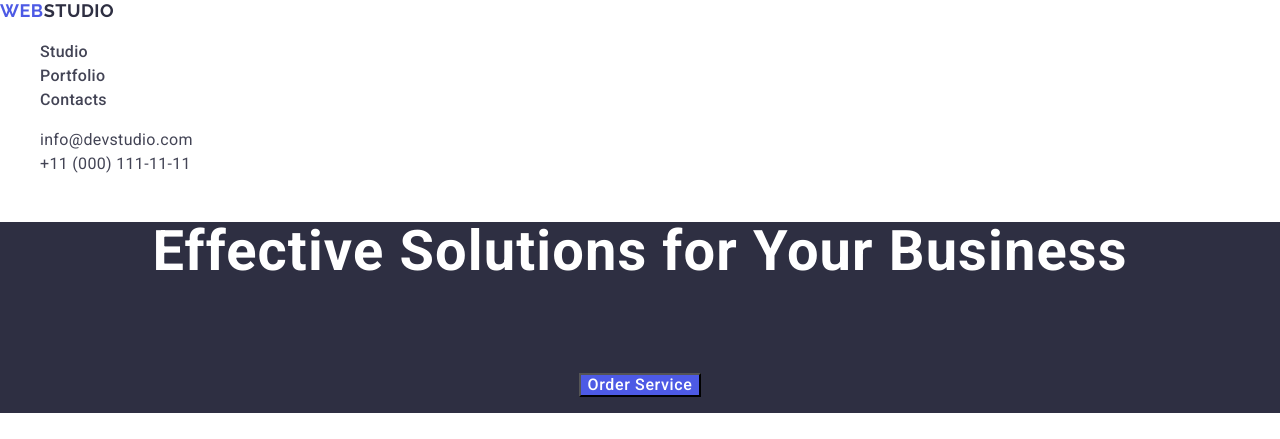
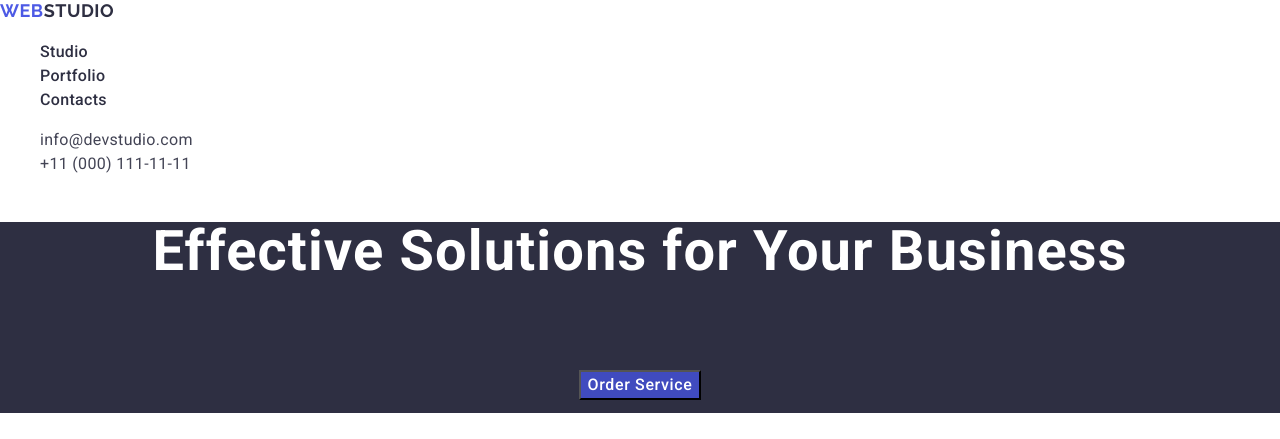
Before and after one commit to sandramomo/goit-markup-hw-02, a plain HTML site: page index.html in a window 1280 px wide. Both pictures are taken after a click on the button "Order Service". Shown: the top 439 px of the page. Drawn offline with nearby package versions, Linux system fonts and the light colour scheme.

Commit message:
Correct button

```diff
--- a/css/styles.css
+++ b/css/styles.css
@@ -28,7 +28,8 @@ ul {
 .logo-text-btm {
   color: #f4f4fd;
 }
-.main-nav {
+.main-nav,
+.nav-element {
   color: #2e2f42;
   font-weight: 500;
   letter-spacing: 0.02em;
@@ -39,10 +40,8 @@ ul {
 }
 .phone-number:hover,
 .mail:hover,
-.nav-studio:hover,
-.nav-portfolio:hover,
-.nav-contacts:hover,
-.nav-studio:focus,
+.nav-element:hover,
+.nav-element:focus,
 .contacts:focus,
 .mail:focus,
 .phone-number:focus {
@@ -69,11 +68,13 @@ ul {
   color: #ffffff;
   font-weight: 500;
   font-size: 16px;
+  line-height: 1.5;
   letter-spacing: 0.04em;
   cursor: pointer;
   font-family: "Roboto", sans-serif;
 }
-.order-btn:hover .order-btn:focus {
+.order-btn:hover,
+.order-btn:focus {
   background-color: #404bbf;
 }
 .advantage-header {
--- a/index.html
+++ b/index.html
@@ -24,15 +24,15 @@
         >
         <ul class="main-nav">
           <li>
-            <a href="./index.html" class="nav-studio"> Studio </a>
+            <a href="./index.html" class="nav-element"> Studio </a>
           </li>
           <!--insert Studio link-->
           <li>
-            <a href="./index.html" class="nav-portfolio"> Portfolio </a>
+            <a href="" class="nav-element"> Portfolio </a>
           </li>
           <!--insert Portfolio link-->
           <li>
-            <a href="./index.html" class="nav-contacts"> Contacts </a>
+            <a href="" class="nav-element"> Contacts </a>
           </li>
           <!--insert Contacts link-->
         </ul>
```
